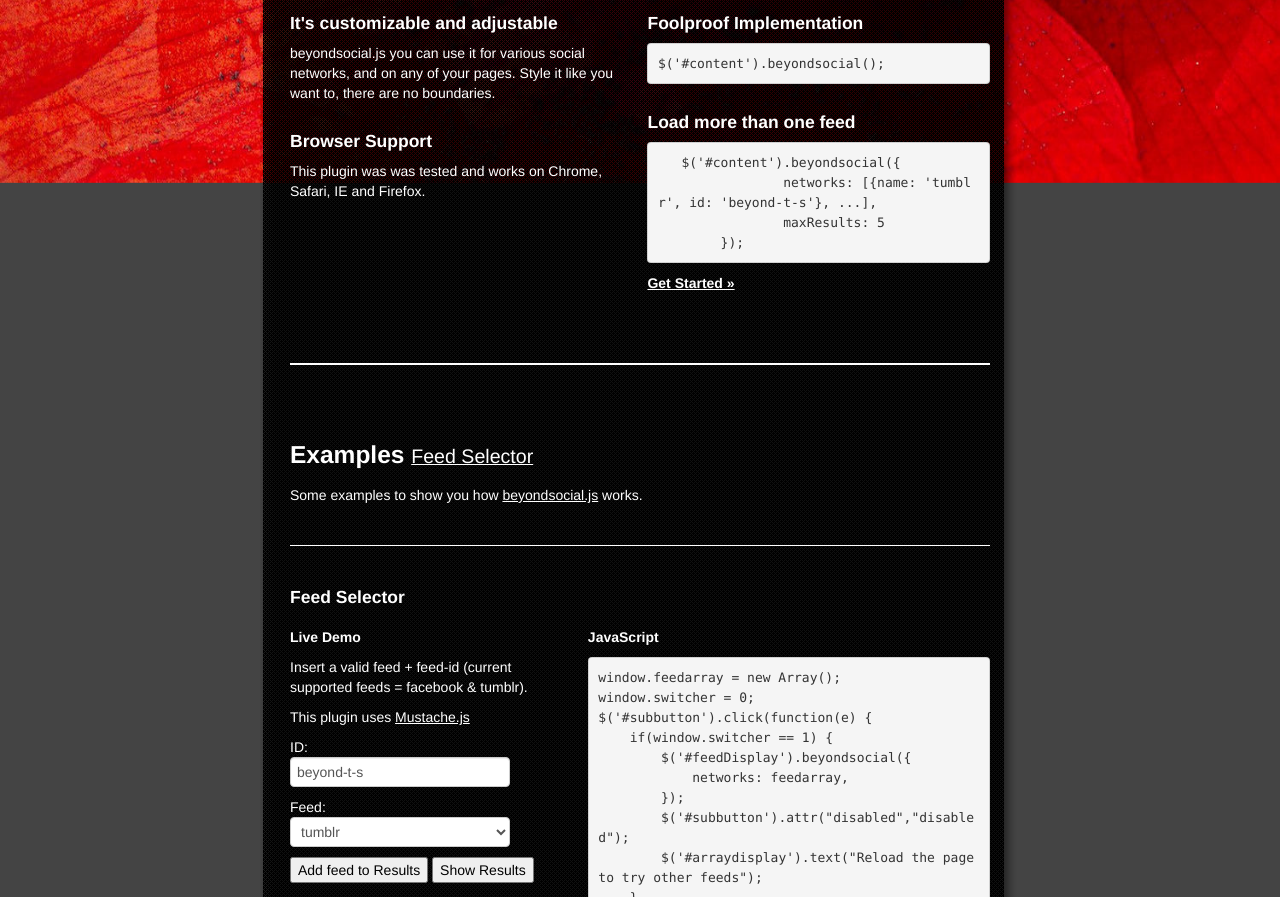
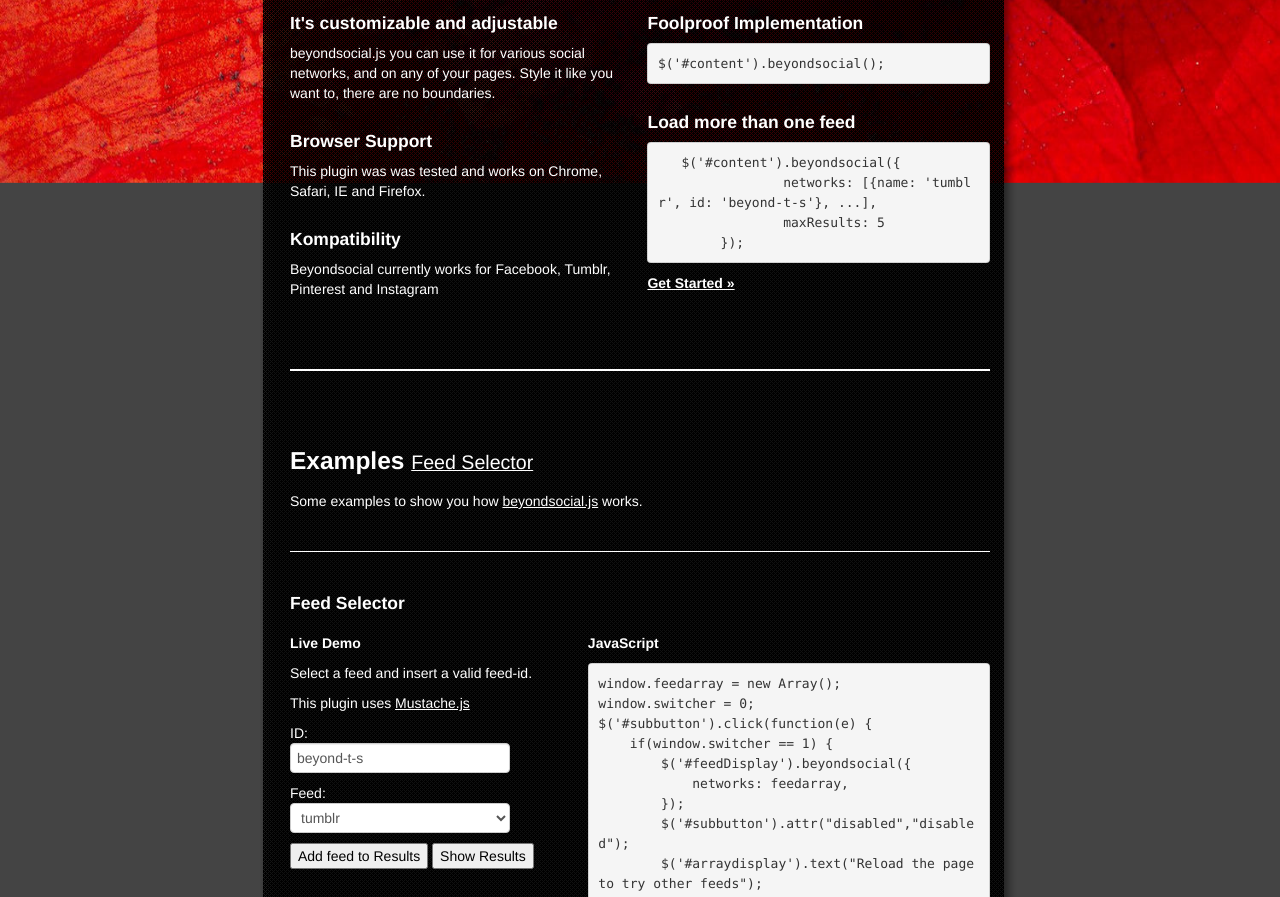
Before and after one commit to michael-riha/jquery.beyondsocial.js, a plain HTML site: page index.html in a window 1280 px wide. Shown: the part 617-1514 px from the top of the page. Drawn offline with nearby package versions, Linux system fonts and the light colour scheme.

Commit message:
Update index.html

```diff
--- a/index.html
+++ b/index.html
@@ -1,4 +1,3 @@
-
 <!DOCTYPE html>
 <html lang="en">
 <head>
@@ -116,6 +115,9 @@
 
             <h4>Browser Support</h4>
             <p>This plugin was was tested and works on Chrome, Safari, IE and Firefox.</p>
+
+            <h4>Kompatibility</h4>
+            <p>Beyondsocial currently works for Facebook, Tumblr, Pinterest and Instagram</p>
         </div>
 
         <div class="span6">
@@ -157,7 +159,7 @@
     <div class="row-fluid">
 	<div class="span5">
             <h5>Live Demo</h5>
-            <p>Insert a valid feed + feed-id (current supported feeds = facebook & tumblr).</p>
+            <p>Select a feed and insert a valid feed-id.</p>
 	    <p>This plugin uses <a href="https://github.com/janl/mustache.js">Mustache.js</a></p>
 	    <div id="feedSelection">
 
```
